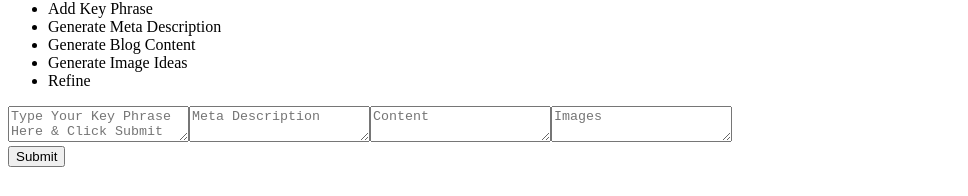
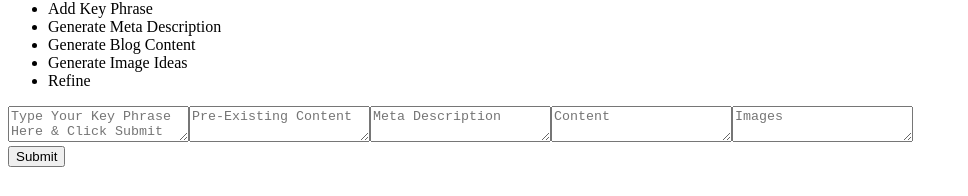
Before and after one commit to danielgraviet/SEOAssistant, a Next.js app: page / in a window 1280 px wide. Shown: the part 437-633 px from the top of the page, without its empty margins (0-968 px from the left). Built offline with nearby package versions, Linux system fonts and the light colour scheme.

Commit message:
added a text box for pre-existing content.

```diff
--- a/app/components/TextBox.tsx
+++ b/app/components/TextBox.tsx
@@ -8,6 +8,7 @@ import generateContent from "../server/generateContent";
 const TextBox = () => {
 
   const [keyPhrase, setKeyPhrase] = useState("");
+  const [existingContent, setExistingContent] = useState("");
   const [metaDescription, setMetaDescription] = useState("");
   const [content, setContent] = useState("");
   const [image, setImage] = useState("");
@@ -19,6 +20,10 @@ const TextBox = () => {
     if (event.target.value.trim() !== "") {
       setCurrentStep(2);
     }
+  }
+
+  const handleExistingContentChange = (event: React.ChangeEvent<HTMLTextAreaElement>) => {
+    setExistingContent(event.target.value);
   }
 
   const handleSubmit = async () => {
@@ -43,9 +48,11 @@ const TextBox = () => {
     setImage(generatedImage);
 
     console.log('Submitted Key Phrase:', keyPhrase);
+    console.log('Pre-Existing Content:', existingContent);
     console.log('Generated Meta Description:', generatedMetaDescription);
     console.log('Generated Content:', generatedContent);
     console.log('Generated Image:', generatedImage);
+
 
     try {
       setLoading(true);
@@ -77,6 +84,14 @@ const TextBox = () => {
       ></textarea>
 
       <textarea
+      placeholder="Pre-Existing Content"
+      className="textarea textarea-bordered textarea-xs w-full max-w-xs"
+      value={existingContent}
+      onChange={handleExistingContentChange}
+      >
+      </textarea>
+
+      <textarea
         placeholder="Meta Description"
         className="textarea textarea-bordered textarea-sm w-full max-w-xs"
         value={metaDescription}
```
